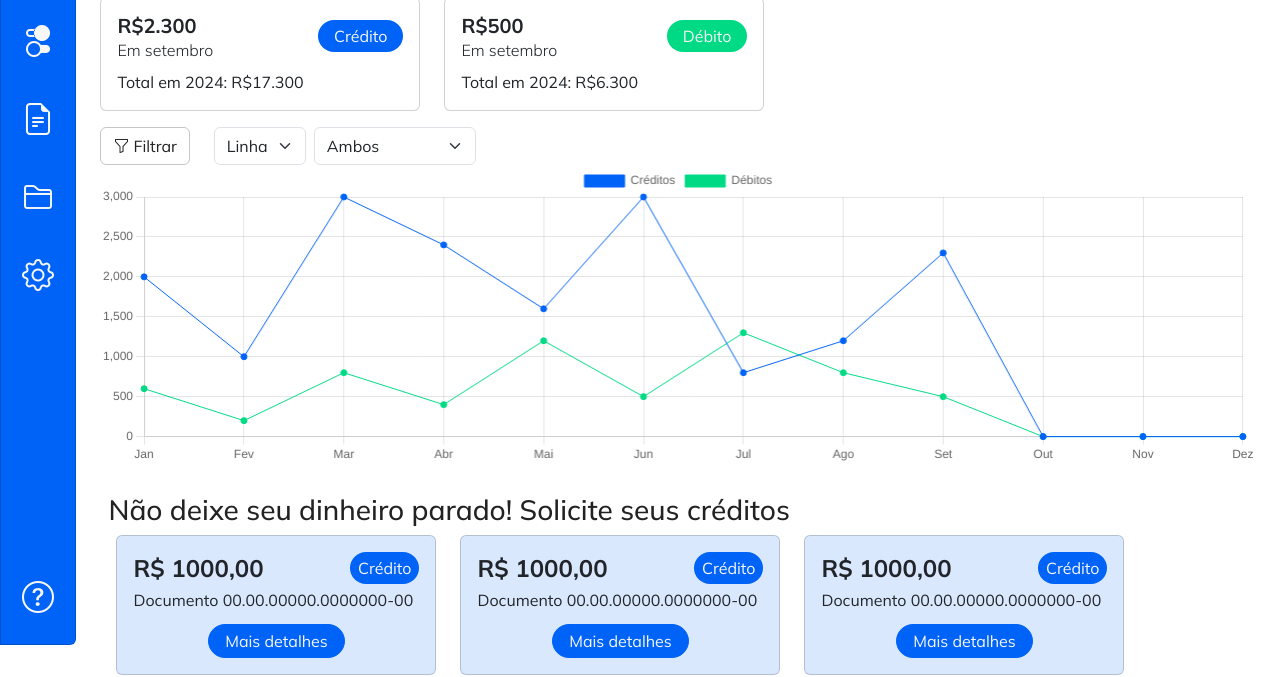
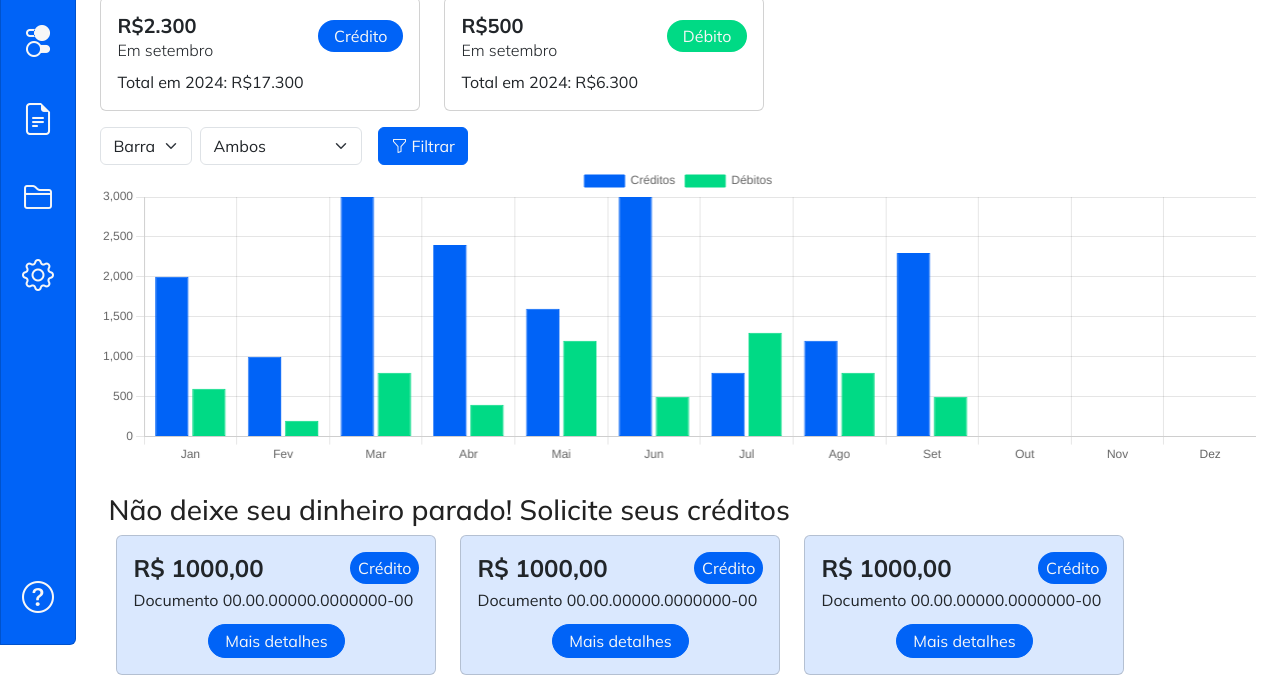
Before and after one commit to yKaayo/HOME-CIC, a plain HTML site: page index.html in a window 1280 px wide. Shown: the part 155-832 px from the top of the page. Drawn offline with nearby package versions, Linux system fonts and the light colour scheme.

Commit message:
Close to the end

```diff
--- a/index.html
+++ b/index.html
@@ -469,20 +469,12 @@
 
           <!-- Filter -->
           <form action="" class="d-flex gap-3" id="filterForm">
-            <button
-              class="btn btn-outline-gray me-2"
-              type="submit"
-              id="filterBtn"
-            >
-              <i class="bi bi-funnel me-1"></i>Filtrar
-            </button>
-
             <div class="filters d-flex flex-column flex-sm-row gap-2">
               <!-- Graphic Type -->
               <div class="dropdown">
                 <select class="form-select" id="graphicType">
-                  <option selected value="line">Linha</option>
-                  <option value="bar">Barra</option>
+                  <option selected value="bar">Barra</option>
+                  <option value="line">Linha</option>
                 </select>
               </div>
 
@@ -495,10 +487,17 @@
                 </select>
               </div>
             </div>
+            <button
+              class="btn btn-blue me-2"
+              type="submit"
+              id="filterBtn"
+            >
+              <i class="bi bi-funnel me-1"></i>Filtrar
+            </button>
           </form>
 
           <!-- Gráficos Modelos -->
-          <div class="d-flex justify-content-center">
+          <div class="">
             <canvas id="graphic"></canvas>
           </div>
         </div>
@@ -1121,7 +1120,7 @@
                   <h2 class="text-center color-dark fw-bold fs-2 balance">
                     Você possui um valor
                     <span class="color-primary-blue">pedente</span> a ser
-                    <span class="color-primary-blue">enviado</span>!
+                    <span class="color-primary-blue">resolvido</span>!
                   </h2>
                   <p class="text-center px-2 px-md-5 mt-3">
                     O documento de número<br /><span class="fw-bold"
@@ -1137,14 +1136,14 @@
                     data-bs-toggle="modal"
                     data-bs-target="#debitoResolverModal"
                   >
-                    Enviar agora
+                    Resolver agora
                   </button>
                   <button
                     type="button"
                     class="btn btn-outline-gray mt-3"
                     data-bs-dismiss="modal"
                   >
-                    Enviar depois
+                    Resolver depois
                   </button>
                 </div>
               </div>
@@ -1187,7 +1186,7 @@
                   </ol>
                   <h3 class="mt-3 mb-0">
                     Não foi possível
-                    <span class="color-primary-blue">resgatar</span>?
+                    <span class="color-primary-blue">resolver</span>?
                   </h3>
                   <a href="" class="btn color-primary-blue p-0"
                     >Contatar o suporte</a
--- a/src/js/main.js
+++ b/src/js/main.js
@@ -65,83 +65,104 @@ eye.addEventListener("click", () => {
 });
 
 // Gráfico
-const data = document.querySelector('#graphic');
+const data = document.querySelector("#graphic");
 
 const chart = new Chart(data, {
-  type: 'line',
+  type: "bar",
   data: {
-    labels: ['Jan', 'Fev', 'Mar', 'Abr', 'Mai', 'Jun', 'Jul', 'Ago', 'Set', 'Out', 'Nov', 'Dez'],
-    datasets: [{
-      label: 'Créditos',
+    labels: [
+      "Jan",
+      "Fev",
+      "Mar",
+      "Abr",
+      "Mai",
+      "Jun",
+      "Jul",
+      "Ago",
+      "Set",
+      "Out",
+      "Nov",
+      "Dez",
+    ],
+    datasets: [
+      {
+        label: "Créditos",
         data: [2000, 1000, 3000, 2400, 1600, 3000, 800, 1200, 2300, 0, 0, 0],
         borderWidth: 1,
-      backgroundColor: '#0063f7',
-      borderColor: '#0063f7'
+        backgroundColor: "#0063f7",
+        borderColor: "#0063f7",
+        borderSkipped: false,
       },
       {
-      label: 'Débitos',
+        label: "Débitos",
         data: [600, 200, 800, 400, 1200, 500, 1300, 800, 500, 0, 0, 0],
         borderWidth: 1,
-      backgroundColor: '#00DA85',
-      borderColor: '#00DA85'
-    }]
+        backgroundColor: "#00DA85",
+        borderColor: "#00DA85",
+        borderSkipped: false,
+      },
+    ],
   },
   options: {
     responsive: true,
     maintainAspectRatio: false,
     scales: {
       y: {
-        beginAtZero: true
+        beginAtZero: true,
       }
     }
   }
 });
 
 // Filter
-document.querySelector('#filterForm').addEventListener('submit', (e) => {
+document.querySelector("#filterForm").addEventListener("submit", (e) => {
   e.preventDefault();
 
-  const graphicType = document.querySelector('#graphicType').value;
+  const graphicType = document.querySelector("#graphicType").value;
   chart.config.type = graphicType;
 
-  const graphicData = document.querySelector('#graphicData').value;
-  if (graphicData == 'creditData') {
+  const graphicData = document.querySelector("#graphicData").value;
+  if (graphicData == "creditData") {
     chart.data.datasets.pop();
     chart.data.datasets.pop();
     chart.data.datasets.push({
-      label: 'Créditos',
+      label: "Créditos",
       data: [2000, 1000, 3000, 2400, 1600, 3000, 800, 1200, 2300, 0, 0, 0],
       borderWidth: 1,
-      backgroundColor: '#0063f7',
-      borderColor: '#0063f7'
+      backgroundColor: "#0063f7",
+      borderColor: "#0063f7",
     });
-  } else if (graphicData == 'debitData') {
+  } else if (graphicData == "debitData") {
     chart.data.datasets.pop();
     chart.data.datasets.pop();
     chart.data.datasets.push({
-      label: 'Débitos',
+      label: "Débitos",
       data: [600, 200, 800, 400, 1200, 500, 1300, 800, 500, 0, 0, 0],
       borderWidth: 1,
-      backgroundColor: '#00DA85',
-      borderColor: '#00DA85'
+      backgroundColor: "#00DA85",
+      borderColor: "#00DA85",
     });
-  } else if (graphicData == 'bothData') {
+  } else if (graphicData == "bothData") {
     chart.data.datasets.pop();
     chart.data.datasets.pop();
-    chart.data.datasets.push({
-      label: 'Créditos',
+    chart.data.datasets.push(
+      {
+        label: "Créditos",
         data: [2000, 1000, 3000, 2400, 1600, 3000, 800, 1200, 2300, 0, 0, 0],
         borderWidth: 1,
-      backgroundColor: '#0063f7',
-      borderColor: '#0063f7'
-    });
-    chart.data.datasets.push({
-      label: 'Débitos',
+        backgroundColor: "#0063f7",
+        borderColor: "#0063f7",
+        borderSkipped: false,
+      },
+      {
+        label: "Débitos",
         data: [600, 200, 800, 400, 1200, 500, 1300, 800, 500, 0, 0, 0],
         borderWidth: 1,
-      backgroundColor: '#00DA85',
-      borderColor: '#00DA85'
-    });
+        backgroundColor: "#00DA85",
+        borderColor: "#00DA85",
+        borderSkipped: false,
+      }
+    );
   }
 
   chart.update();
```
Lines whose indentation alone changed are shown as unchanged.
